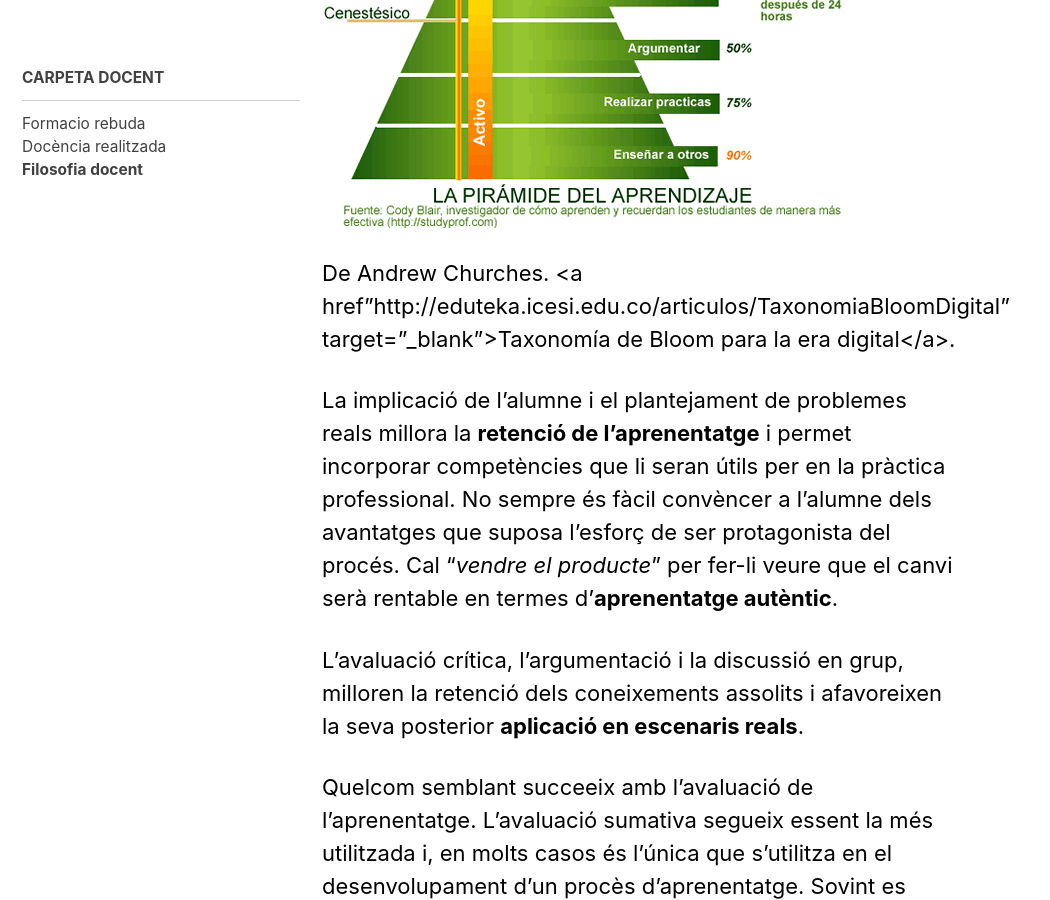
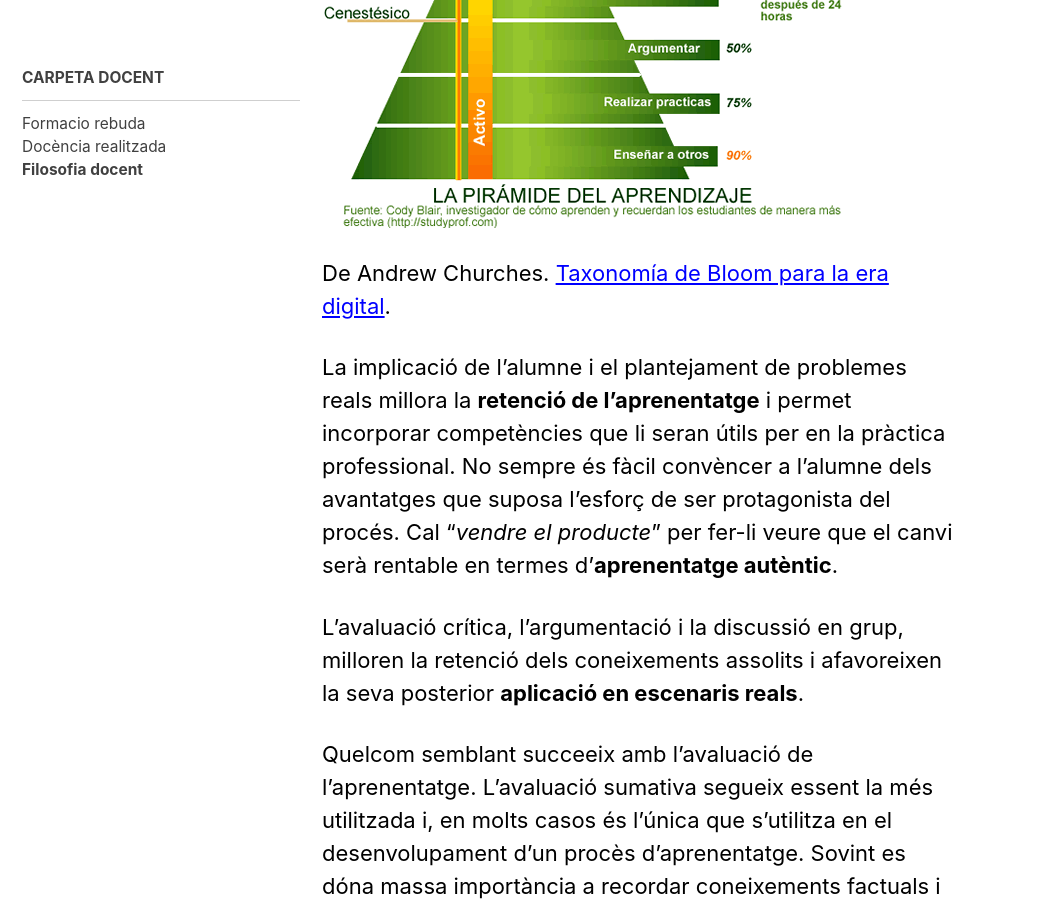
Before and after one commit to jepcastel/github.io, a Jekyll site: the page built from _carpeta/03Filosofia-docent.md, in a window 1280 px wide and 900 px high, scrolled down 1596 px. Shown: the whole window, without its empty margins (0-1050 px from the left). Built offline with Jekyll 4.4.1, drawn with Linux system fonts in a browser that asks for light colours; nearby versions of some CDN libraries.

Commit message:
Update 03Filosofia-docent.md

```diff
--- a/_carpeta/03Filosofia-docent.md
+++ b/_carpeta/03Filosofia-docent.md
@@ -17,7 +17,7 @@
 
 ![Piràmide d'aprenentatge](/assets/images/piramideaprenentatge.png)
 
-De Andrew Churches. <a href"http://eduteka.icesi.edu.co/articulos/TaxonomiaBloomDigital" target="_blank">Taxonomía de Bloom para la era digital</a>.
+De Andrew Churches. <a href="http://eduteka.icesi.edu.co/articulos/TaxonomiaBloomDigital" target="_blank">Taxonomía de Bloom para la era digital</a>.
 
 La implicació de l'alumne i el plantejament de problemes reals millora la **retenció de l'aprenentatge** i permet incorporar competències que li seran útils per en la pràctica professional. No sempre és fàcil convèncer a l'alumne dels avantatges que suposa l'esforç de ser protagonista del procés. Cal "_vendre el producte_" per fer-li veure que el canvi serà rentable en termes d'**aprenentatge autèntic**.
 
```
